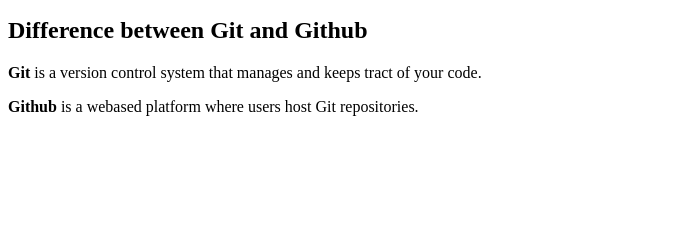
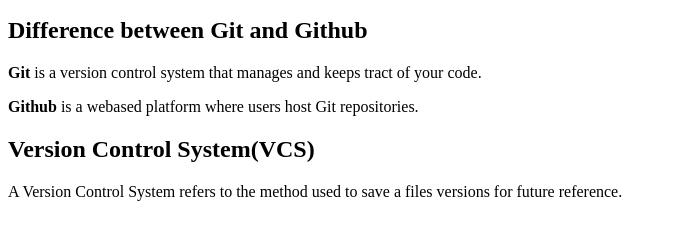
Before and after one commit to kwamedanso/git-intro, a plain HTML site: page index.html in a window 1280 px wide. Shown: the part 101-338 px from the top of the page, without its empty margins (0-677 px from the left). Drawn offline with Linux system fonts and the light colour scheme.

Commit message:
Add version control system

```diff
--- a/index.html
+++ b/index.html
@@ -17,5 +17,11 @@
     <p>
       <b>Github</b> is a webased platform where users host Git repositories.
     </p>
+
+    <h2>Version Control System(VCS)</h2>
+    <p>
+      A Version Control System refers to the method used to save a files
+      versions for future reference.
+    </p>
   </body>
 </html>
```
